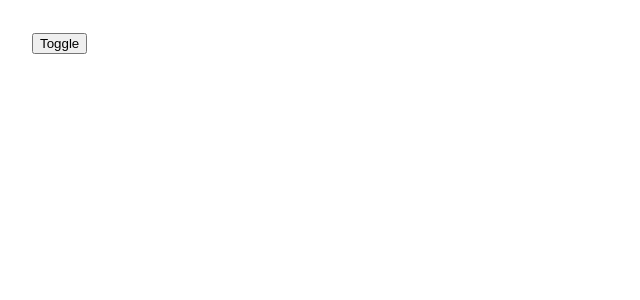
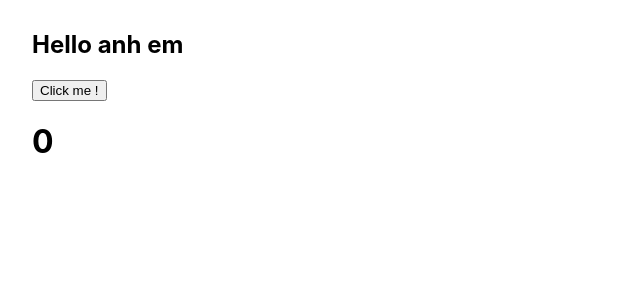
Before and after one commit to NguyennDuyyThaii/react-hooks, a React (Create React App) app: page / in a window 1280 px wide. Shown: the top 300 px of the page, without its empty margins (0-640 px from the left). Built offline with nearby package versions, Linux system fonts and the light colour scheme.

Commit message:
done useCallback

```diff
--- a/src/App.js
+++ b/src/App.js
@@ -1,5 +1,5 @@
-import { useState } from "react";
-import Content from './content'
+import { useState, useRef, useEffect, memo, useCallback } from "react";
+import Content2 from './Content2'
 
 // const order = [100,200,300
 // ]
@@ -142,14 +142,56 @@ function App() {
    // -------------------------------
 
   // 12. ---------useRef-----------
+  // const [count, setCount] = useState(50)
 
+  // const timerId = useRef()
+  // const prevCount = useRef()
+  // const h1Ref = useRef()
+
+  // useEffect(() => {
+  //   prevCount.current = count
+  // }, [count])
+
+  // useEffect(() => {
+  //   const rect = h1Ref.current.getBoundingClientRect()
+
+  //   console.log(rect)
+  // })
+
+  // const handleStart  = () => {
+  //   timerId.current = setInterval(() => {
+  //     setCount(prev => prev - 1)
+  //   }, 1000)
+  // }
+
+  // const handleStop = () => {
+  //   clearInterval(timerId.current)
+  // }
+
+  // console.log(count, prevCount.current)
    // -------------------------------
 
-   // 13. ---------React.Memo-----------
+   // 13. ---------React.Memo () HOC -----------
+
+   // memo() => higher order Component (HOC)
+   // useCallback()
+
+  //  const [count, setCount] = useState(0)
+
+  //  const increase = () => {
+  //   setCount(count + 1)
+  //  }
 
    // -------------------------------
 
    // 14. ---------useCallback-----------
+
+   const [count, setCount] = useState(0)
+
+   const increase = useCallback(() => {
+    setCount(prev => prev + 1)
+   }, [])
+
 
    // -------------------------------
 
@@ -201,7 +243,12 @@ function App() {
     // two-way binding
     // <div style={{padding: 32}}>
     //   {
-    //     courses.map(item => (
+    //     courses.map(i
+    //   }
+    //   {/* <input name='name' value={name} onChange={e => setName(e.target.value)}/>
+    //   <input name='email' value={email} onChange={e => setEmail(e.target.value)}/> */}
+    //   {/* <button onClick={handleSubmit}>Register</button> */}
+    // </div>tem => (
     //       <div key={item.id}>
     //         <input checked={checked.includes(item.id) }
     //         onChange={() => handleCheck(item.id)}
@@ -209,11 +256,6 @@ function App() {
     //         {item.name}
     //       </div>
     //     ))
-    //   }
-    //   {/* <input name='name' value={name} onChange={e => setName(e.target.value)}/>
-    //   <input name='email' value={email} onChange={e => setEmail(e.target.value)}/> */}
-    //   {/* <button onClick={handleSubmit}>Register</button> */}
-    // </div>
     // -------------------------------
 
     // 3. ---------Todo List with useState-----------
@@ -241,10 +283,10 @@ function App() {
     // -------------------------------
 
     // 5. ---------use Effect-----------
-    <div style={{padding: 32}}>
-      <button >Toggle</button><br />
-      <Content />
-    </div>
+    // <div style={{padding: 32}}>
+    //   <button >Toggle</button><br />
+    //   <Content />
+    // </div>
    // -------------------------------
 
    // 6. ---------use Effect with dependencies-----------
@@ -272,15 +314,27 @@ function App() {
    // -------------------------------
 
     // 12. ---------useRef-----------
-
+    // <div style={{padding: 29}}>
+    //   <h1 ref={h1Ref}>{count}</h1>
+    //   <button onClick = {handleStart}>Start</button>
+    //   <button onClick = {handleStop}>Stop</button>
+    // </div>
    // -------------------------------
 
-    // 13. ---------React.Memo-----------
-
+    // 13. ---------React.Memo HOC-----------
+    // <div style = {{padding: '10px 32px'}}>
+    //   <Content2 />
+    //   <h1>{count}</h1>
+    //   <button onClick={increase}>Click me !</button>
+    // </div>
    // -------------------------------
 
     // 14. ---------useCallback-----------
+    <div style = {{padding: '10px 32px'}}>
+      <Content2 OnIncrease = {increase}/>
+      <h1>{count}</h1>
 
+    </div>
    // -------------------------------
 
   // 15. ---------useMemo-----------
--- /dev/null
+++ b/src/Content2.js
@@ -0,0 +1,12 @@
+import React from 'react'
+
+function Content2({OnIncrease}) {
+    return (
+        <>
+        <h2>Hello anh em</h2>
+        <button onClick={OnIncrease}>Click me !</button>
+        </>
+    )
+}
+
+export default React.memo(Content2)
```
